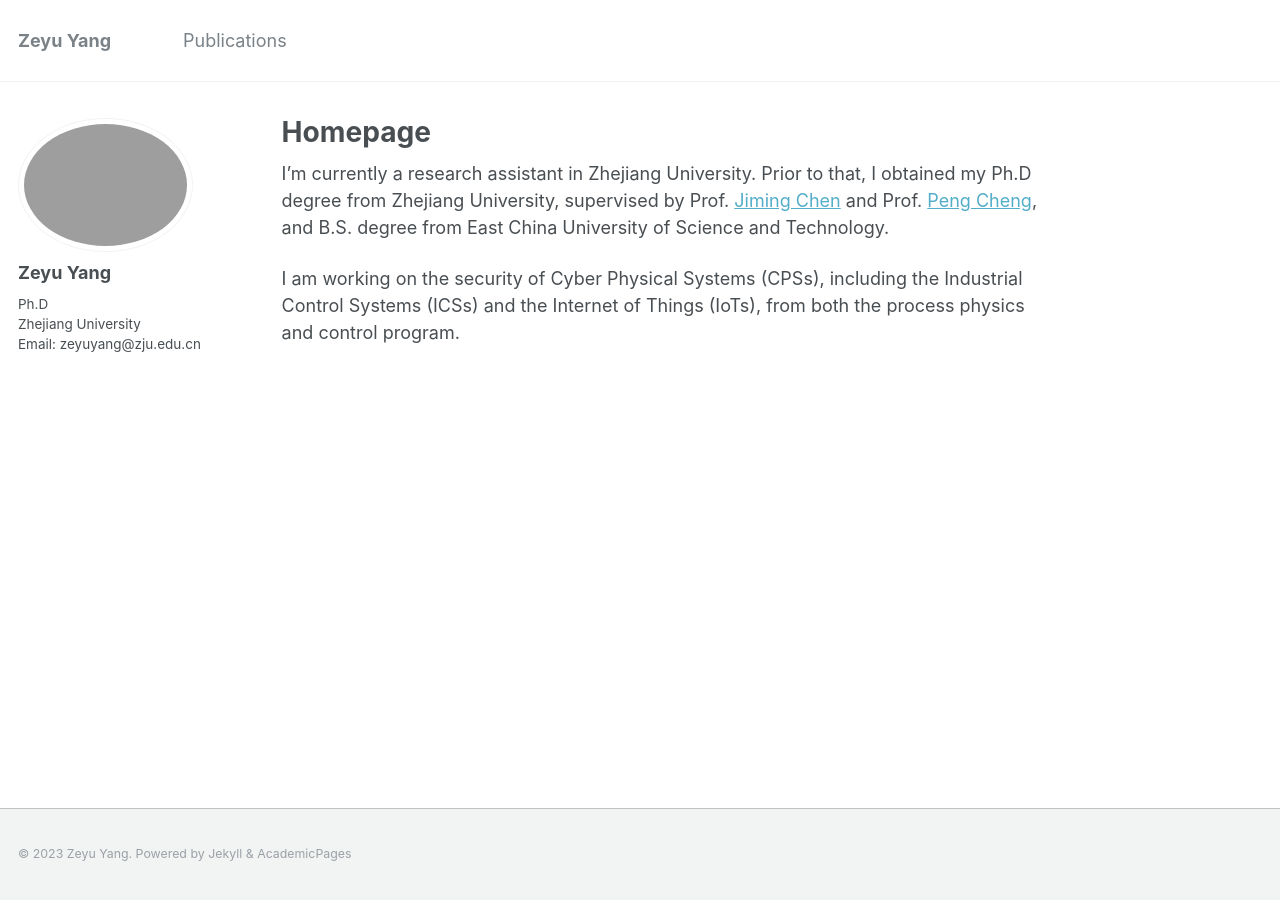
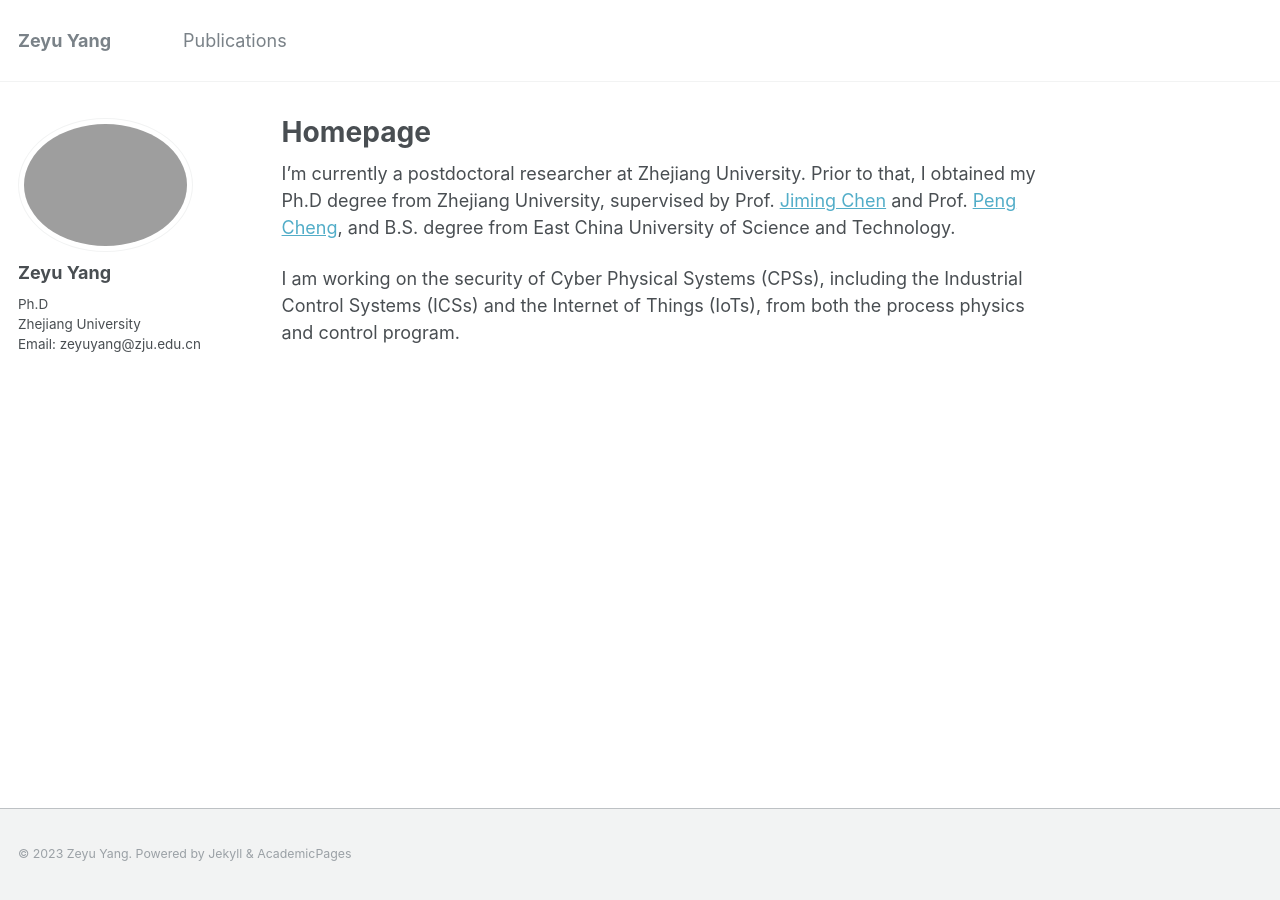
Before and after one commit to zeyuid/zeyuid.github.io, a Jekyll site: the page built from _pages/about.md, in a window 1280 px wide. Built offline with Jekyll 4.4.1, drawn with Linux system fonts in a browser that asks for light colours.

Commit message:
add file

```diff
--- a/_pages/about.md
+++ b/_pages/about.md
@@ -8,7 +8,7 @@ redirect_from:
   - /about.html
 ---
 
-I'm currently a research assistant in Zhejiang University.
+I'm currently a postdoctoral researcher at Zhejiang University.
 Prior to that, I obtained my Ph.D degree from Zhejiang University, supervised by Prof. [Jiming Chen](https://person.zju.edu.cn/jmchen) and Prof. [Peng Cheng](https://person.zju.edu.cn/cp),
 and B.S. degree from East China University of Science and Technology.
 <!-- I was a visiting student at CISPA − Helmholtz Center for Information Security, supervised by Prof. [Michael Backes](https://cispa.saarland/people/backes/) and Dr. [Yang Zhang](https://cispa.saarland/people/yang.zhang/). -->
```
Also changed, not shown: 6 other files.
